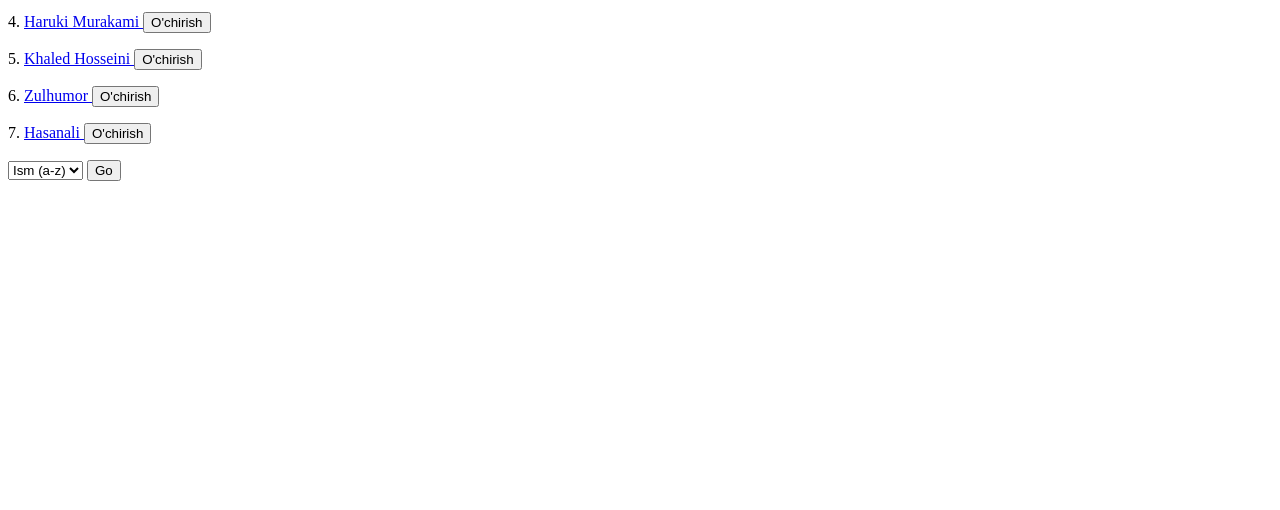
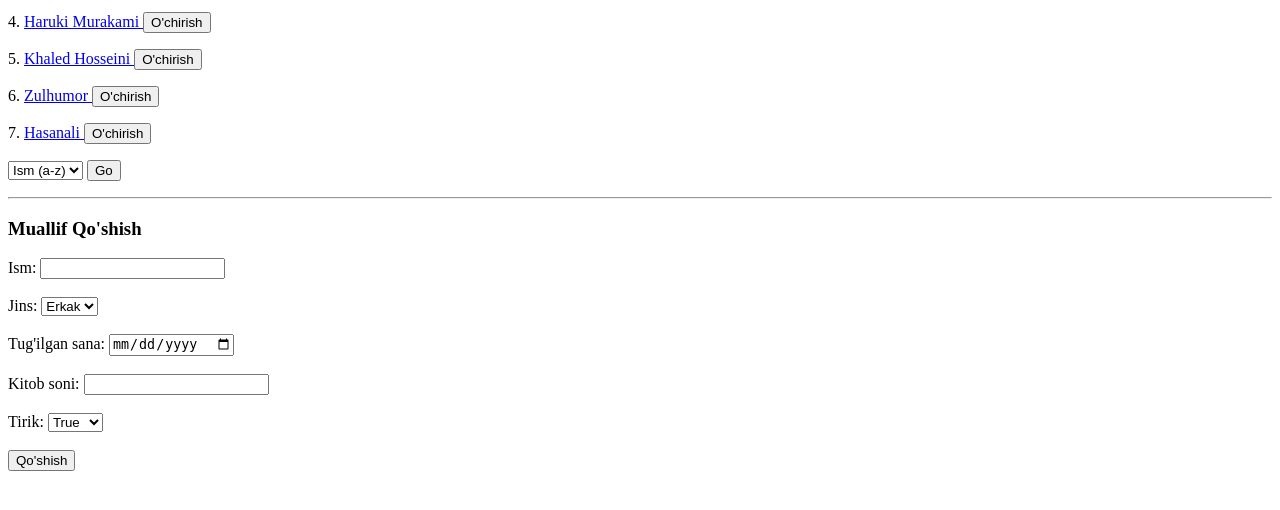
Before and after one commit to turdaliyevhasanali60-lang/Kutubxona, a Django app: page /mualliflar/ in a window 1280 px wide. Shown: the part 223-733 px from the top of the page. Run offline with Django 5.2, Linux system fonts and the light colour scheme; data comes from the database, SQL or seed files in the repository; both versions use the stored data as it was after the commit.

Commit message:
Updated urls.py and cleaned up routes

```diff
--- a/core/urls.py
+++ b/core/urls.py
@@ -43,4 +43,7 @@ urlpatterns = [
 
     path('bTalabaR/', bitiruvchiTalabarR_view),
 
+    path('kutubxonachilar/', kutubxonachilar_view, name='kutubxonachilar'),
+    path('kutubxonachi/', kutubxonachilar_view),
+
 ]
--- a/main/models.py
+++ b/main/models.py
@@ -31,7 +31,7 @@ class Kitob(models.Model):
 
 class Kutubxonachi(models.Model):
     ism = models.CharField(max_length=50)
-    ish_vaqti = models.TimeField()
+    ish_vaqti = models.CharField(max_length=50)
     def __str__(self):
         return self.ism
 
--- a/main/views.py
+++ b/main/views.py
@@ -1,4 +1,4 @@
-from django.shortcuts import render, redirect
+from django.shortcuts import render, redirect, get_object_or_404
 from django.http import HttpResponse
 import datetime
 from .models import *
@@ -19,6 +19,16 @@ def index(request):
     return render(request, 'index.html', context)
 
 def talabalar_view(request):
+    if request.method == "POST":
+        Talaba.objects.create(
+            ism = request.POST.get("ism"),
+            guruh = request.POST.get("guruh"),
+            kurs = request.POST.get("kurs"),
+            kitob_soni = request.POST.get("kitob_soni") if request.POST.get("kitob_soni") else 0,
+        )
+        return redirect('/talabalar/')
+
+
     talabalar = Talaba.objects.all()
 
     search = request.GET.get('search')
@@ -63,6 +73,14 @@ def talaba_delete_confirm_view(request, talaba_id):
 
 
 def mualliflar_view(request):
+    if request.method == "POST":
+        Muallif.objects.create(
+            ism = request.POST.get("ism"),
+            jins = request.POST.get("jins"),
+            tugilgan_sana = request.POST.get("tugilgan_sana"),
+            kitob_soni = request.POST.get("kitob_soni"),
+            tirik=True if request.POST.get("tirik") == "on" else False,
+        )
     mualliflar = Muallif.objects.all()
     order = request.GET.get('order')
     if order:
@@ -87,10 +105,17 @@ def muallif_retrieve_view(request, muallif_id):
     return render(request, 'muallif-retrieve_view.html', context)
 
 def kitoblar_view(request):
+    if request.method == "POST":
+        Kitob.objects.create(
+            nom=request.POST.get("nom"),
+            janr=request.POST.get("janr"),
+            sahifa=request.POST.get("sahifa"),
+            muallif=get_object_or_404(Muallif, id=request.POST.get("muallif_id")),
+        )
+
     kitoblar = Kitob.objects.all()
     search = request.GET.get('search')
-
-
+    mualliflar = Muallif.objects.all()
 
     if search:
         kitoblar = kitoblar.filter(nom__contains=search)
@@ -98,6 +123,8 @@ def kitoblar_view(request):
     context = {
         "kitoblar": kitoblar,
         "search": search,
+        "mualliflar": mualliflar,
+
     }
     return render(request, 'kitoblar.html', context)
 
@@ -114,14 +141,28 @@ def kitob_delete_view(request, kitob_id):
     return redirect('/kitoblar/')
 
 def record_view(request):
+    if request.method == "POST":
+        Record.objects.create(
+            talaba=get_object_or_404(Talaba, id=request.POST.get("talaba_id")),
+            kitob=get_object_or_404(Kitob, id=request.POST.get("kitob_id")),
+            kutubxonachi=get_object_or_404(Kutubxonachi, id=request.POST.get("kutubxonachi_id")),
+            olingan_sana=request.POST.get("olingan_sana"),
+            qaytarish_sana=request.POST.get("qaytarish_sana"),
+        )
     recordlar = Record.objects.all()
     order = request.GET.get('order')
     if order:
         recordlar = recordlar.order_by(order)
 
+    talabalar = Talaba.objects.all()
+    kitoblar = Kitob.objects.all()
+    kutubxonachilar = Kutubxonachi.objects.all()
     context = {
         "recordlar": recordlar,
         "order": order,
+        "talabalar": talabalar,
+        "kitoblar": kitoblar,
+        "kutubxonachilar": kutubxonachilar,
     }
     return render(request, 'recordlar.html', context)
 
@@ -136,6 +177,30 @@ def record_retrieve_view(request, record_id):
         "record": record,
     }
     return render(request, 'record-retrieve_view.html', context)
+
+
+def kutubxonachilar_view(request):
+    if request.method == "POST":
+        ism = request.POST.get("ism")
+        ish_vaqti = request.POST.get("ish_vaqti")
+        if ism and ish_vaqti:
+            Kutubxonachi.objects.create(ism=ism, ish_vaqti=ish_vaqti)
+            return redirect('/kutubxonachi/')
+    kutubxonachilar = Kutubxonachi.objects.all()
+    working_hours_options = [
+        "09:00-17:00",
+        "10:00-18:00",
+        "12:00-20:00"
+    ]
+    search = request.GET.get('search')
+    if search:
+        kutubxonachilar = kutubxonachilar.filter(ism__contains=search)
+    context = {
+        "kutubxonachilar": kutubxonachilar,
+        "search": search,
+        "working_hours_options": working_hours_options,
+    }
+    return render(request, 'kutubxonachilar.html', context)
 
 def tirik_mualliflar_view(request):
     tirik_mualliflar = Muallif.objects.filter(tirik=True)
--- a/templates/index.html
+++ b/templates/index.html
@@ -17,6 +17,8 @@
     <a href="/mualliflar">Mualliflar</a><br>
     <a href="/kitoblar">Kitoblar</a><br>
     <a href="/recordlar">Recordlar</a><br>
+    <a href="/kutubxonachilar">Kutubxonachilar</a>
+    <br><br>
     <a href="/tirik">Tirik Mualliflar</a><br>
     <a href="/eng_3">Eng katta 3ta kitob</a><br>
     <a href="eng_3_muallif">Eng ko'p kitob yozgan 3 muallif</a><br>
@@ -26,5 +28,6 @@
     <a href="oldestmualliflar">Yoshi eng katta Mualliflar</a><br>
     <a href="muallif3">kitobi 3 tadan kam maulliflar kitoblari</a><br>
     <a href="bTalabaR">Bitiruvchi talabalar recordlari</a>
+
 </body>
 </html>
--- a/templates/mualliflar.html
+++ b/templates/mualliflar.html
@@ -27,9 +27,48 @@
         </select>
         <button>Go</button>
     </form>
-
          </p>
 
+    <hr>
+
+    <h3>Muallif Qo'shish</h3>
+
+    <form method="post">
+        {% csrf_token %}
+
+        <label for="name">Ism:</label>
+        <input type="text" name="ism" id="name" required>
+        <br><br>
+
+        <label for="jins">Jins:</label>
+        <select name="jins" id="jins">
+            <option value="Erkak">Erkak</option>
+            <option value="Ayol">Ayol</option>
+        </select>
+
+        <br><br>
+
+
+        <label for="date">Tug'ilgan sana:</label>
+        <input type="date" name="tugilgan_sana" id="date">
+        <br><br>
+
+
+        <label for="books">Kitob soni:</label>
+        <input type="number" name="kitob_soni" id="books" required>
+        <br><br>
+
+
+        <label for="tirik">Tirik:</label>
+        <select name="tirik" id="tirik">
+            <option value="True">True</option>
+            <option value="False">False</option>
+        </select>
+        <br><br>
+
+<button>Qo'shish</button>
+
+    </form>
 
 </body>
 </html>
```
Also changed, not shown: templates/kitoblar.html (+28 -0 lines), templates/kutubxonachilar.html (added, +50 -0 lines), templates/recordlar.html (+40 -0 lines), templates/talabalar.html (+18 -1 lines), db.sqlite3.
